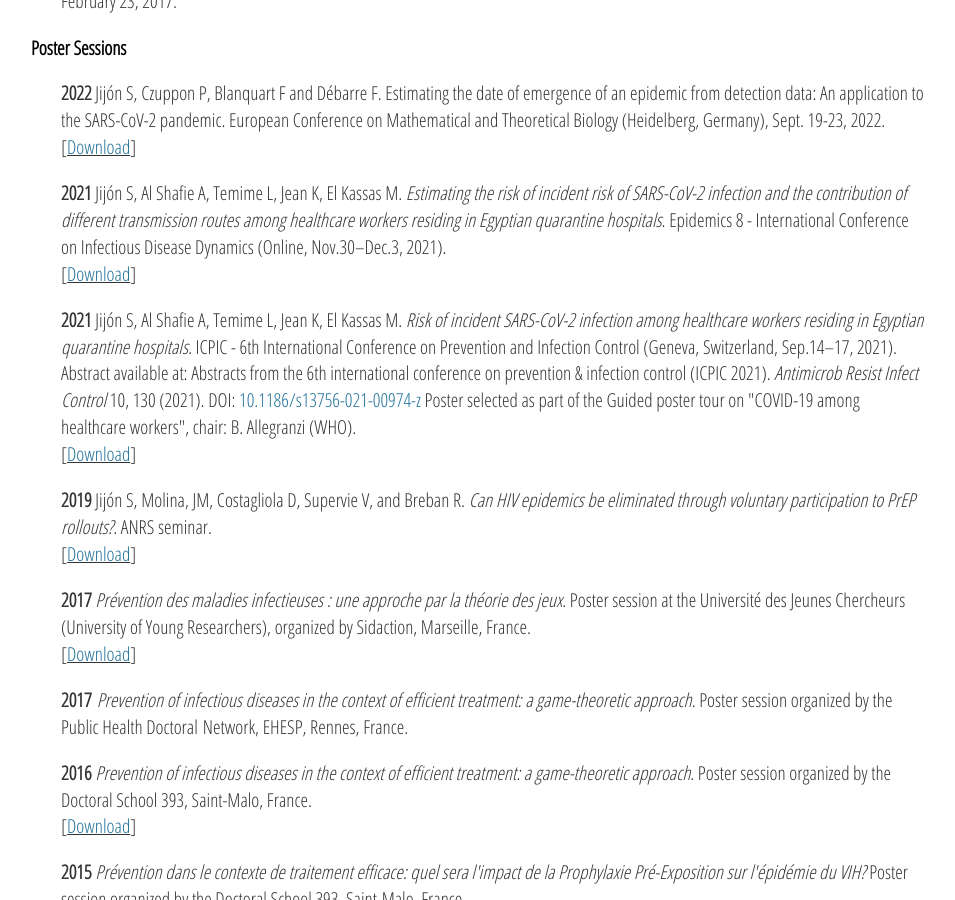
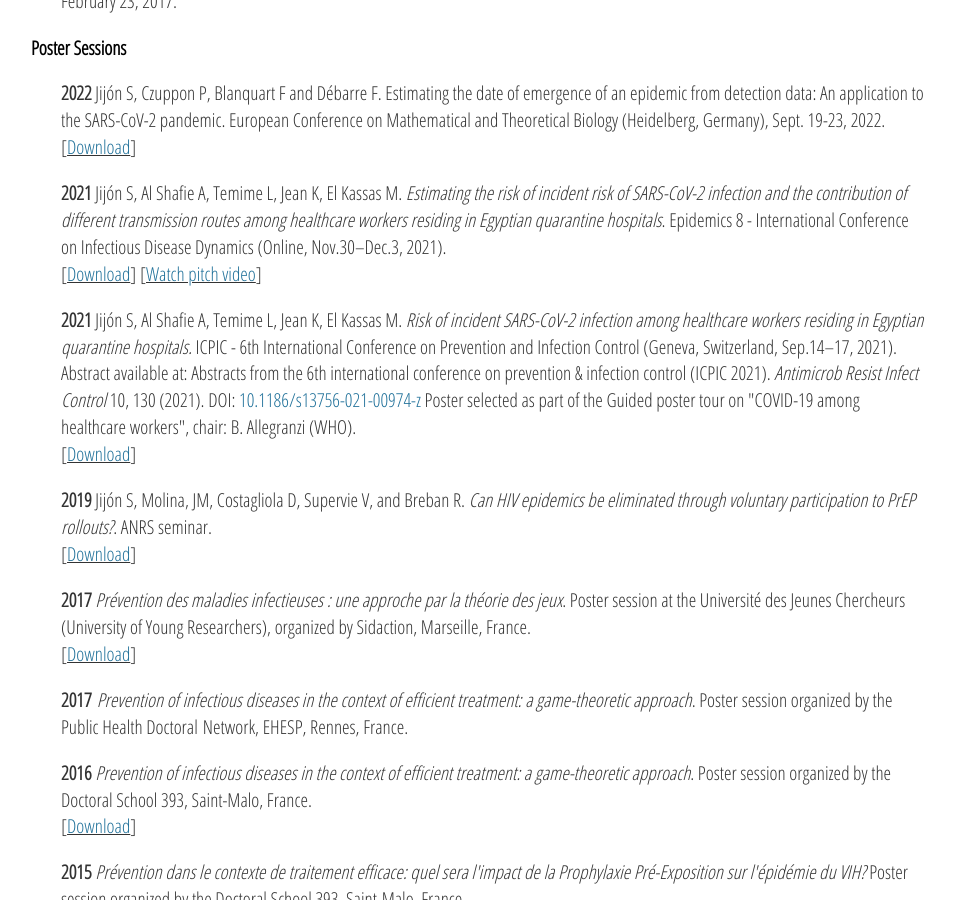
Before and after one commit to sjijon/sjijon.github.io, a Jekyll site: the page built from scientific-activities.html, in a window 1280 px wide and 900 px high, scrolled down 573 px. Shown: the whole window, without its empty margins (161-1116 px from the left). Built offline with Jekyll 4.4.1, drawn with Linux system fonts in a browser that asks for light colours; nearby versions of some CDN libraries.

Commit message:
Add Epidemics8 video

```diff
--- a/scientific-activities.html
+++ b/scientific-activities.html
@@ -50,7 +50,8 @@ title: Publications
 			Conference on Infectious Disease Dynamics (Online, Nov.30–Dec.3, 2021).
 			<br>
 			[<u><a href="https://raw.githubusercontent.com/sjijon/sjijon.github.io/master/documents/posters/2021-Poster-Epidemics8.pdf"
-				target="_blank">Download</a></u>]
+				target="_blank">Download</a></u>] [<u><a href="https://youtu.be/Znd00Q9nAis"
+					target="_blank">Watch pitch video</a></u>]
 				</p>
 
 		<p style="padding-left:30px;">
```
